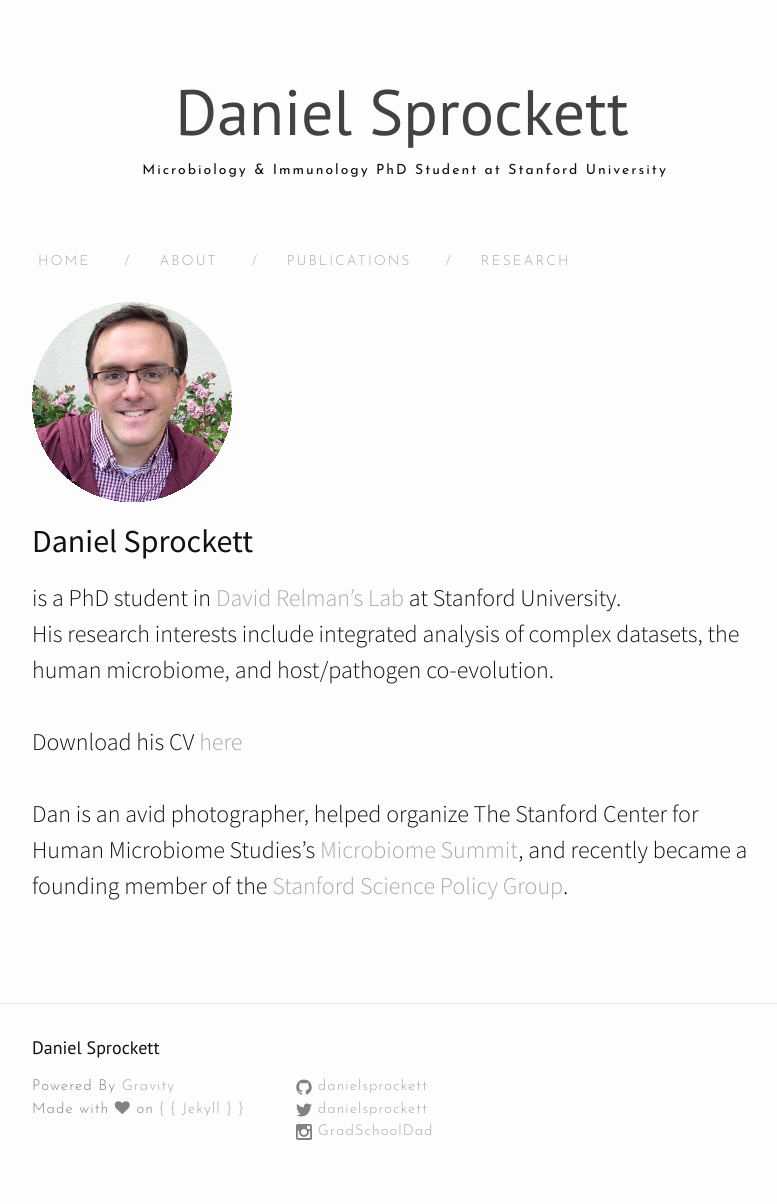
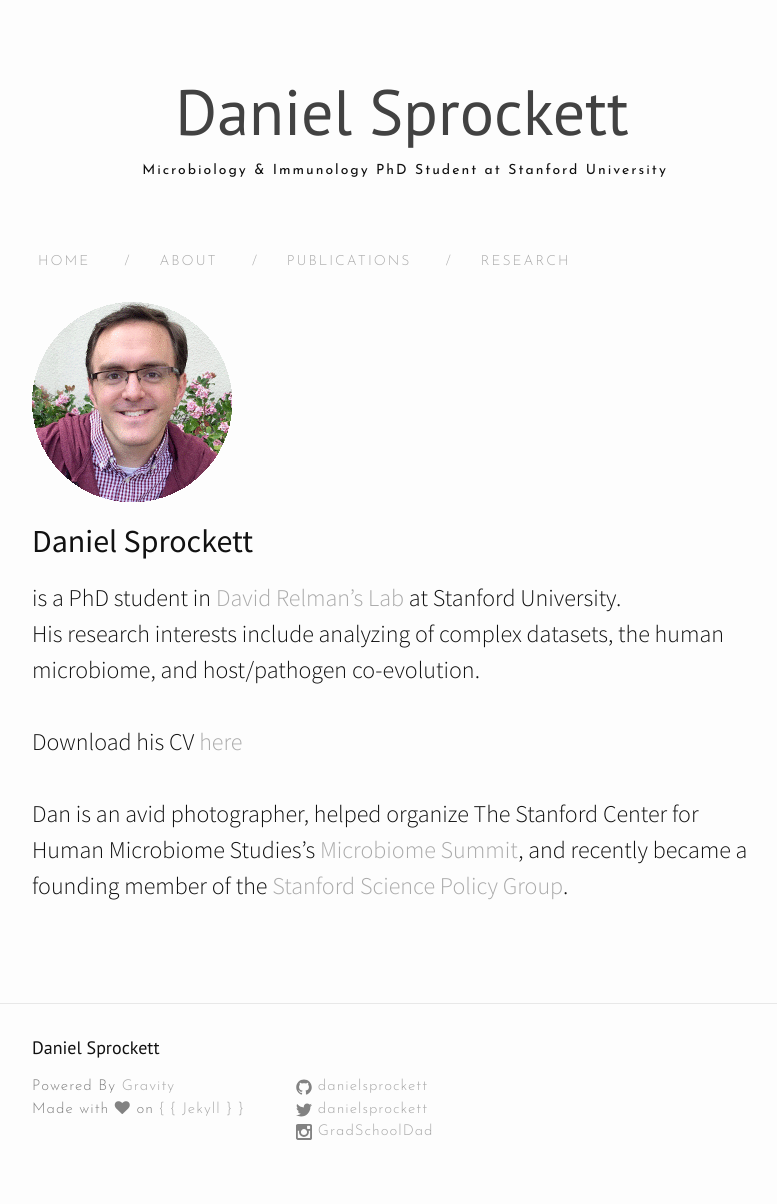
Before and after one commit to DanielSprockett/danielsprockett.github.io, a Jekyll site: the page built from about.md, in a window 1280 px wide. Shown: the whole page, without its empty margins (238-1015 px from the left). Built offline with Jekyll 4.4.1, drawn with Linux system fonts in a browser that asks for light colours; nearby versions of some CDN libraries.

```diff
--- a/about.md
+++ b/about.md
@@ -9,7 +9,7 @@
 
 <h2>Daniel Sprockett</h2>
 is a PhD student in [David Relman's Lab](http://med.stanford.edu/relmanlab.html) at Stanford University. <br>
-His research interests include integrated analysis of complex datasets, the human microbiome, and host/pathogen co-evolution.<br>
+His research interests include analyzing of complex datasets, the human microbiome, and host/pathogen co-evolution.<br>
 <br>
 Download his CV [here](/documents/Sprockett_CV_180924.pdf)<br>
 <br>
```
Also changed, not shown: choropleth.html (+1 -12 lines).
